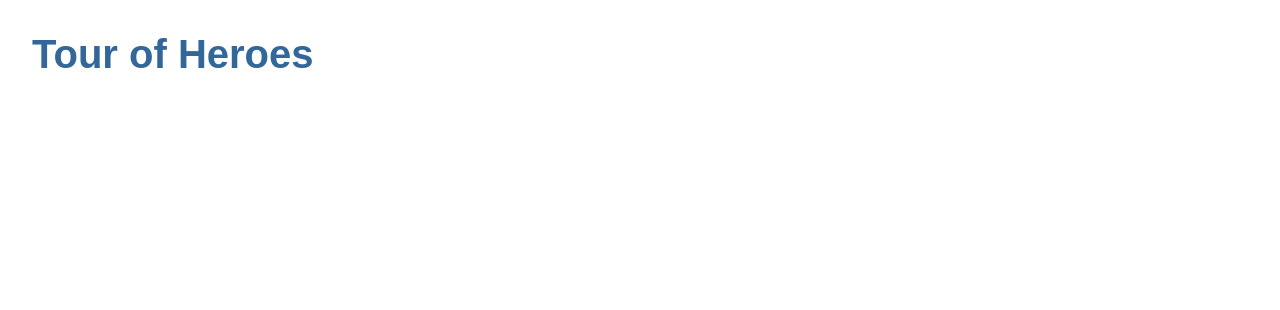
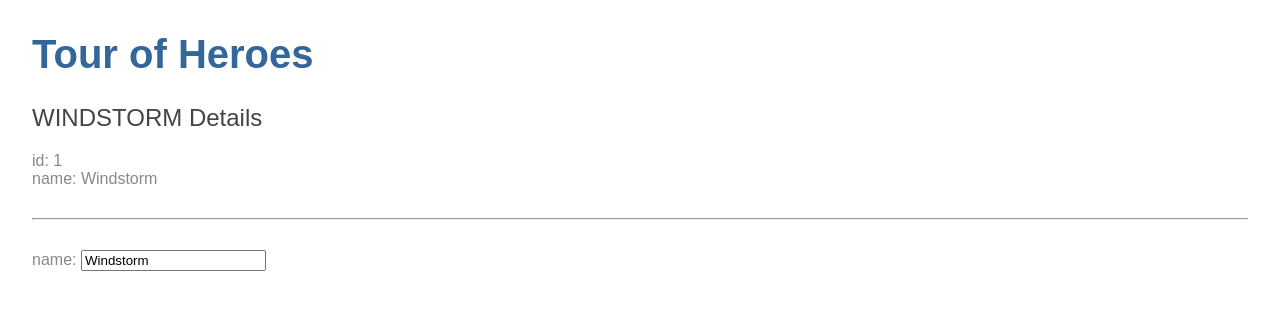
Before and after one commit to doston9471/angular-tour-of-heroes, an Angular app: page / in a window 1280 px wide. Shown: the top 310 px of the page. Built offline with nearby package versions, Linux system fonts and the light colour scheme.

Commit message:
Editor: added editing form

```diff
--- a/src/app/app.component.html
+++ b/src/app/app.component.html
@@ -1 +1,2 @@
 <h1>{{title}}</h1>
+<app-heroes></app-heroes>
--- /dev/null
+++ b/src/app/hero.ts
@@ -0,0 +1,4 @@
+export class Hero {
+  id: number;
+  name: string;
+}
--- /dev/null
+++ b/src/app/heroes/heroes.component.html
@@ -0,0 +1,10 @@
+<h2>{{ hero.name | uppercase }} Details</h2>
+<div><span>id: </span>{{hero.id}}</div>
+<div><span>name: </span>{{hero.name}}</div>
+<br>
+<hr><br>
+<div>
+  <label>name:
+    <input [(ngModel)]="hero.name" placeholder="name">
+  </label>
+</div>
--- /dev/null
+++ b/src/app/heroes/heroes.component.ts
@@ -0,0 +1,20 @@
+import { Component, OnInit } from '@angular/core';
+import { Hero } from '../hero';
+
+@Component({
+  selector: 'app-heroes',
+  templateUrl: './heroes.component.html',
+  styleUrls: ['./heroes.component.css']
+})
+export class HeroesComponent implements OnInit {
+  hero: Hero = {
+    id: 1,
+    name: 'Windstorm'
+  };
+
+  constructor() { }
+
+  ngOnInit() {
+  }
+
+}
```
Also changed, not shown: src/app/app.module.ts (+6 -2 lines), src/app/heroes/heroes.component.css (added), 1 other file (tests, documents, lock files or other folders).
